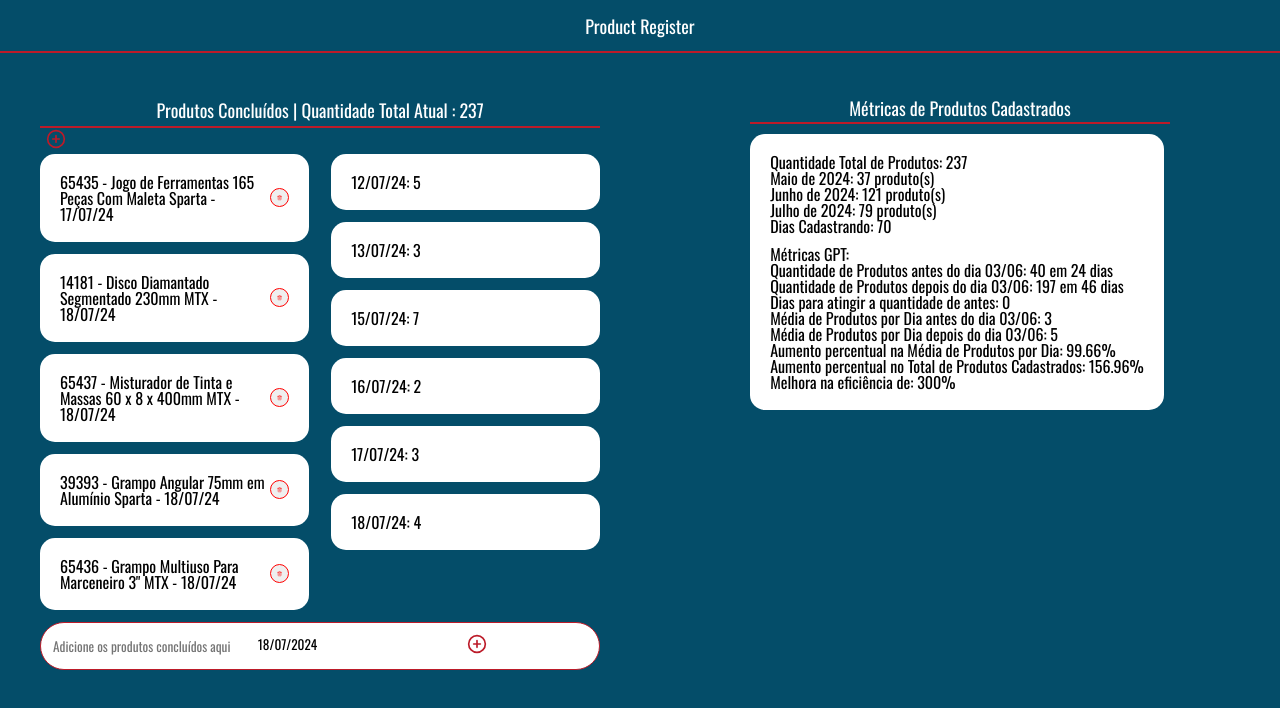
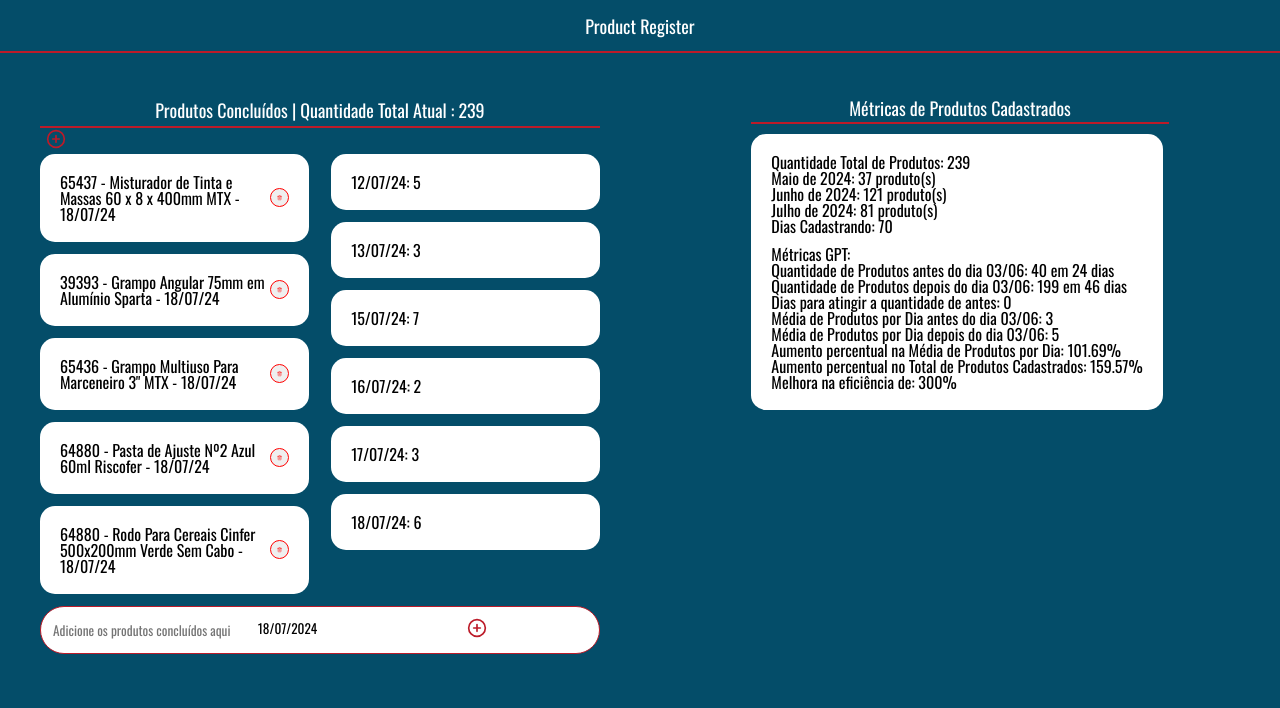
Before and after one commit to victoramattosc/productRegister, a React (Create React App) app: page / in a window 1280 px wide. Shown: the top 708 px of the page. Built offline with nearby package versions, Linux system fonts and the light colour scheme.

Commit message:
update 18/07

```diff
--- a/src/pages/Data/data.js
+++ b/src/pages/Data/data.js
@@ -236,4 +236,6 @@ export const data = [
     { produto: '65437 - Misturador de Tinta e Massas 60 x 8 x 400mm MTX', data: '2024-07-18' },
     { produto: '39393 - Grampo Angular 75mm em Alumínio Sparta', data: '2024-07-18' },
     { produto: '65436 - Grampo Multiuso Para Marceneiro 3" MTX', data: '2024-07-18' },
+    { produto: '64880 - Pasta de Ajuste Nº2 Azul 60ml Riscofer', data: '2024-07-18' },
+    { produto: '64880 - Rodo Para Cereais Cinfer 500x200mm Verde Sem Cabo', data: '2024-07-18' },
 ];
```
